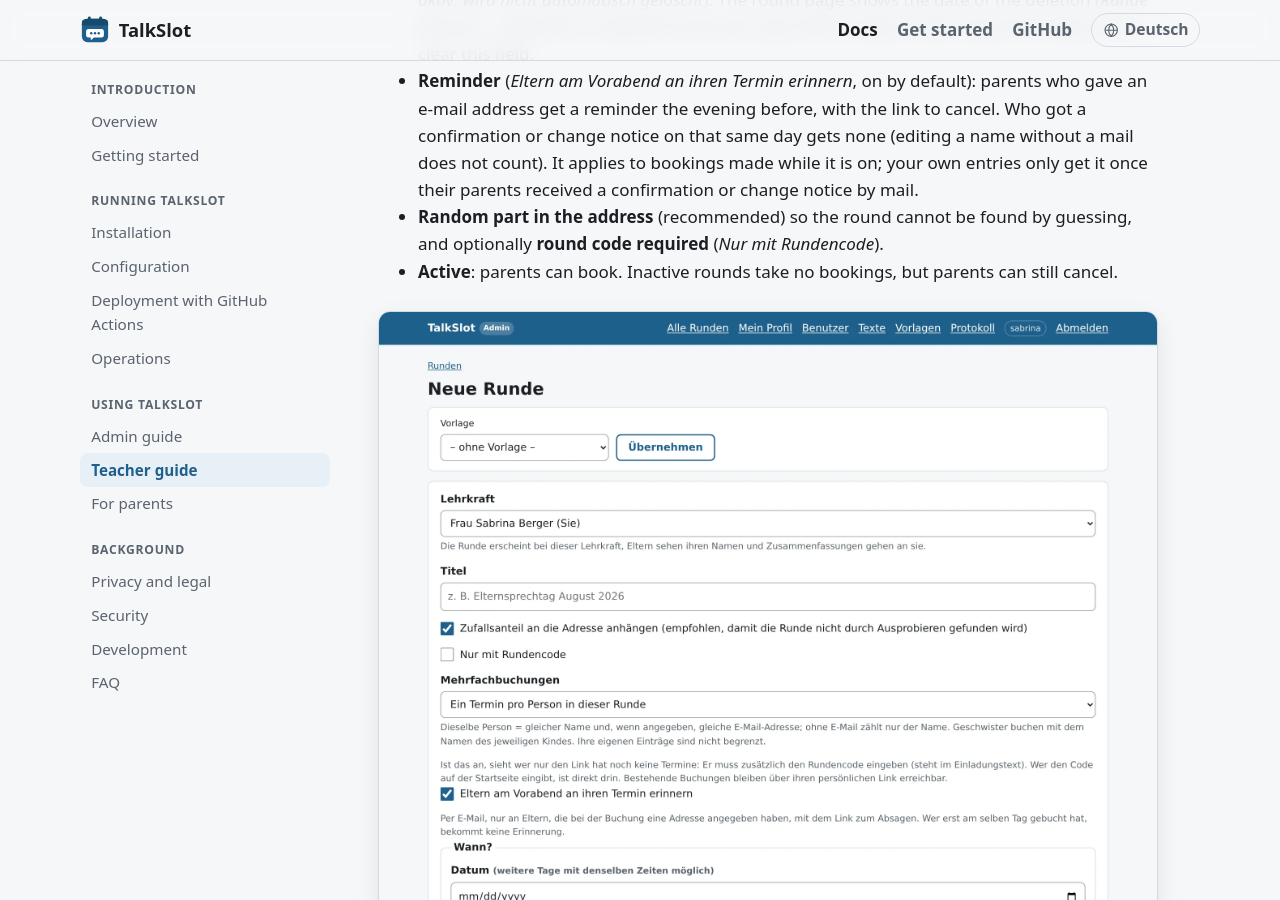
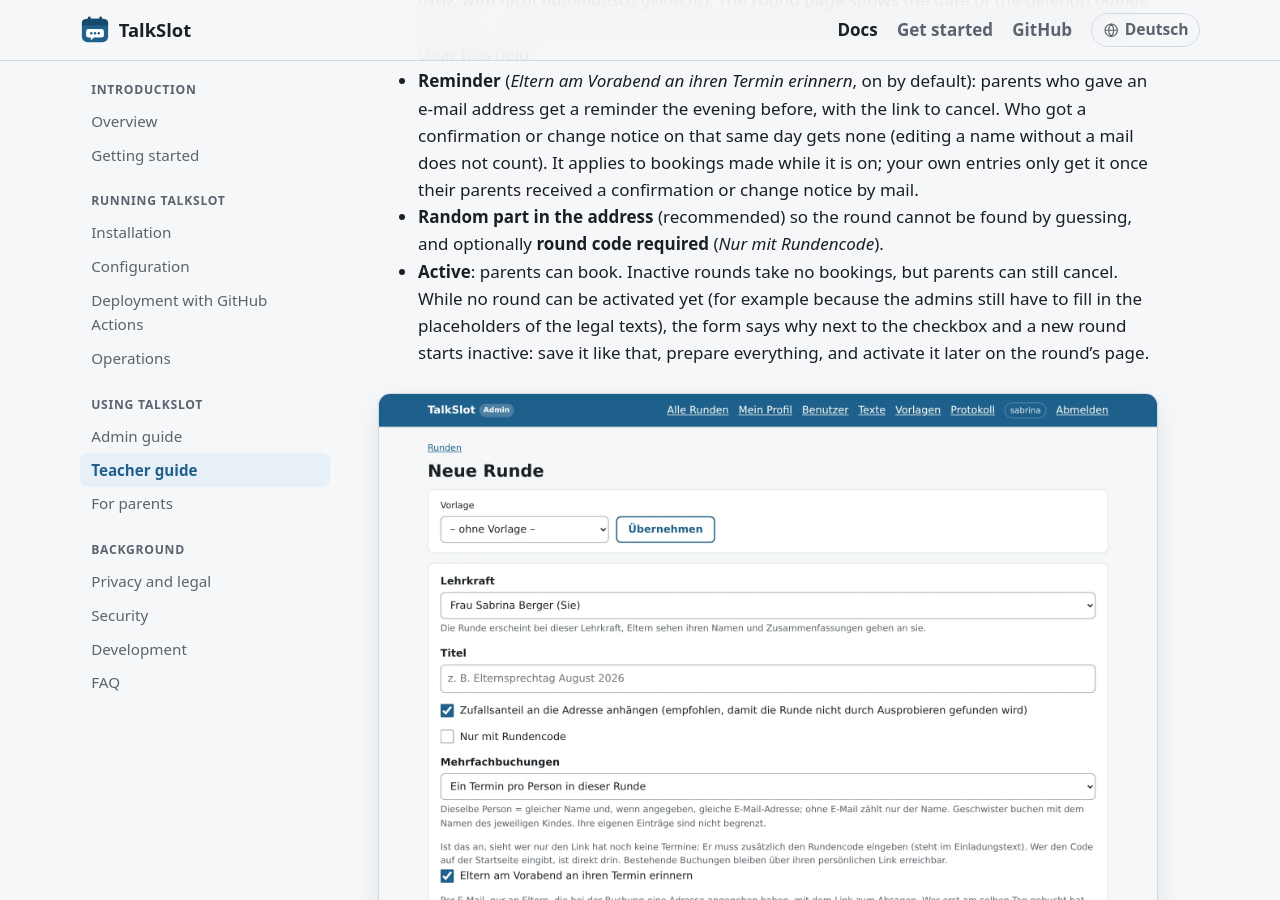
Before and after one commit to skornehl/talkslot, a Jekyll site: the page built from docs/guide/teachers.md, in a window 1280 px wide and 900 px high, scrolled down 1038 px. Built offline with Jekyll 4.4.1, drawn with Linux system fonts in a browser that asks for light colours.

Commit message:
docs(teachers): rounds that cannot be activated yet can be saved inactive

```diff
--- a/docs/guide/teachers.md
+++ b/docs/guide/teachers.md
@@ -41,7 +41,10 @@ the German ones, with the English label in brackets.
   notice by mail.
 - **Random part in the address** (recommended) so the round cannot be found by guessing, and optionally
   **round code required** (*Nur mit Rundencode*).
-- **Active**: parents can book. Inactive rounds take no bookings, but parents can still cancel.
+- **Active**: parents can book. Inactive rounds take no bookings, but parents can still cancel. While no
+  round can be activated yet (for example because the admins still have to fill in the placeholders of the
+  legal texts), the form says why next to the checkbox and a new round starts inactive: save it like that,
+  prepare everything, and activate it later on the round's page.
 
 ![New round form]({{ '/assets/img/admin-round-form.webp' | relative_url }})
 
```
Also changed, not shown: docs/de/guide/teachers.md (+3 -1 lines).
